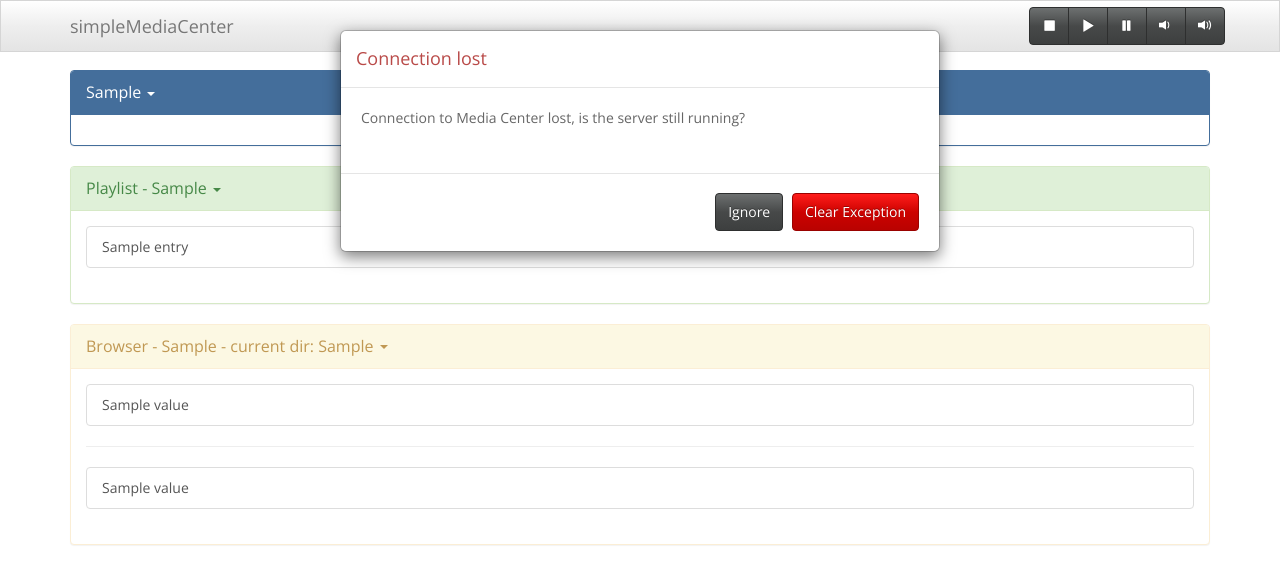
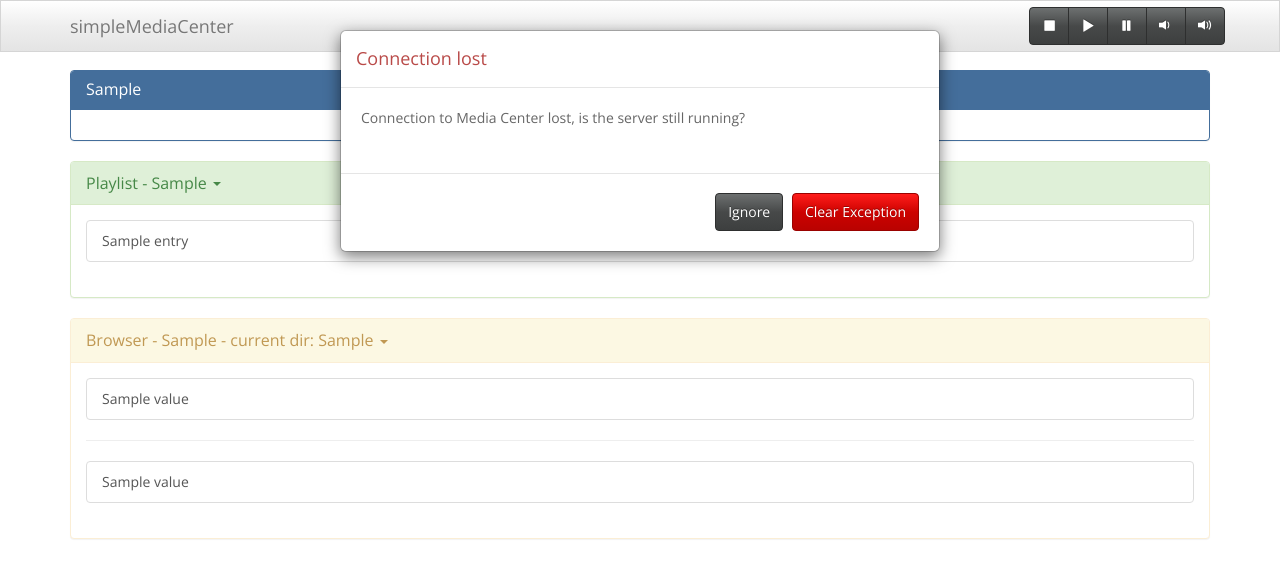
Before and after one commit to ingwinlu/simpleMediaCenter, a Python web app: template simpleMediaCenter/interface/templates/index.html in a window 1280 px wide. Shown: the top 584 px of the page. Run offline with Jinja, Linux system fonts and the light colour scheme; the template is opened without the code that fills it: most values are stand-ins (such as "Sample title", 1, 10 or a date in 2020); some libraries are stand-ins or nearby versions; some web fonts are replaced.

Commit message:
removed dropdown from player template

```diff
--- a/simpleMediaCenter/interface/templates/player.html
+++ b/simpleMediaCenter/interface/templates/player.html
@@ -2,9 +2,8 @@
 <div id="playerpanel" class="panel panel-primary">
     <div class="panel-heading">
         <div class="dropdown">
-            <a class="dropbown-toggle panel-title" data-toggle="dropdown" href="#">{{activePlayer}}
-                <span class="caret"></span>
-            </a>
+            <h1 class="panel-title">{{activePlayer}}</h1>
+            {# note: disabled template because we no longer use this
             <ul class="dropdown-menu">
               {% for player in playerArray%}
                 <li>
@@ -12,6 +11,7 @@
                 </li>
                {% endfor %}
             </ul>
+            #}
         </div>
     </div>
     <div id="player-text" class="panel-body">
```
